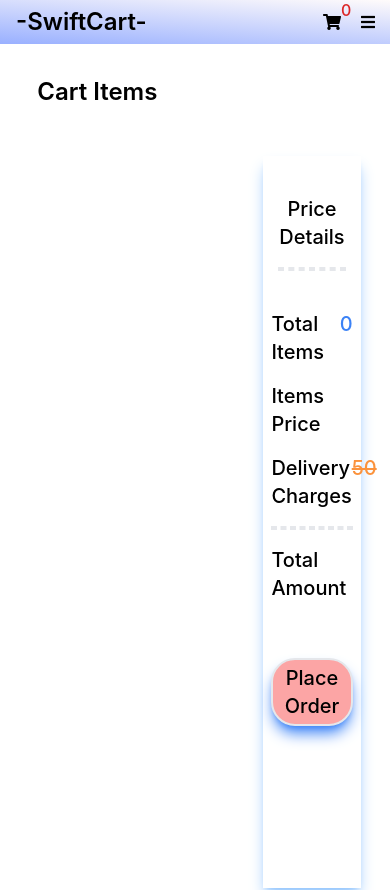
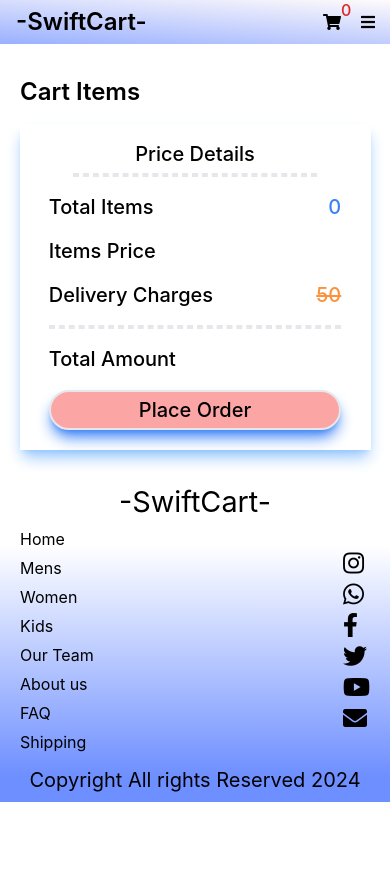
Before and after one commit to HuSTLeR1709/swiftcart, a React (Create React App) app: page /cart in a window 390 px wide. Shown: the top 890 px of the page. After the commit the page ends 844 px from the top, so only its background shows below. Built offline with nearby package versions, Linux system fonts and the light colour scheme.

Commit message:
cart done for mobiles

```diff
--- a/src/components/Cart.css
+++ b/src/components/Cart.css
@@ -6,6 +6,33 @@
 
 }
 
+@media (max-width:480px) {
+        .wrapper{
+                height: 50%;
+        }
+        .cart-wrapper{
+                flex-direction: column;
+        }
+        .cart-container{
+                width: 100%;
+        }
+        .itemtotal{
+                width: 90%;
+                margin-top: 4px;
+                margin-bottom: 20px;
+                margin-left: 5%;
+        }
+        .itemholder{
+                height: 50%;
+        }
+        .itemtotalwrapper{
+                gap: 5px;
+        }
+        .orderbtn{
+                margin-bottom: 20px;
+                margin-top: 1px;
+        }
+}
 /* .itemholder::-webkit-scrollbar-thumb {
     background-color: transparent;
   } */
--- a/src/components/Cart.js
+++ b/src/components/Cart.js
@@ -11,7 +11,7 @@ const Cart = () => {
     <>
     <div className='wrapper w-full h-screen'>
       <div className='cart-wrapper w-full h-full flex justify-center gap-3'>
-        <div className='w-3/5 h-full mt-8'>
+        <div className='cart-container w-3/5 h-full mt-8'>
         <div className='carthead text-2xl ml-5 font-semibold'> Cart Items</div>
         <div className='itemholder overflow-y-scroll h-5/6 w-full'>
         <Cartitems/>
@@ -25,7 +25,7 @@ const Cart = () => {
         </div>
 
         <div className='itemtotal w-1/4 h-auto mt-28 flex flex-col  items-center shadow-blue-300 gap-4 shadow-lg'>
-            <div className=' h-1/6 w-5/6  flex flex-col items-center justify-center mt-4 gap-4 '>
+            <div className='itemtotalwrapper h-1/6 w-5/6  flex flex-col items-center justify-center mt-4 gap-4 '>
                 <p className='text-xl font-medium text-center'> Price Details </p>
                 <div className='w-5/6 border-2 border-dashed'></div>
 
@@ -53,7 +53,7 @@ const Cart = () => {
 
                 </div>
 
-                <button className='w-5/6 border-2 p-1 text-xl font-medium rounded-3xl mt-10 bg-red-300 shadow-lg shadow-blue-500 hover:bg-blue-300'> Place Order </button>
+                <button className='orderbtn w-5/6 border-2 p-1 text-xl font-medium rounded-3xl mt-10 bg-red-300 shadow-lg shadow-blue-500 hover:bg-blue-300'> Place Order </button>
 
             </div>
             <div>
--- a/src/components/Cartitems.js
+++ b/src/components/Cartitems.js
@@ -25,16 +25,16 @@ const Cartitems = () => {
             {
                 return  <div className='cart-items w-full h-auto shadow-lg shadow-blue-100 mt-4 flex flex-row'>
 
-                    <div className='itemimg w-44 h-auto overflow-hidden object-contain'><img src={e.image} className='object-scale-down w-5/6 h-full' alt='img'>
+                    <div className='cartitemimg w-44 h-auto overflow-hidden object-contain'><img src={e.image} className='object-scale-down w-5/6 h-full' alt='img'>
                  </img>
                  </div>
-                <div className='itemdesc flex flex-col gap-1'><p className='text-lg font-semibold'>{e.name}</p>
-                <p className='font-semibold'>Size: M</p>
-                <div className='flex'><p className='font-semibold'>Qantity: </p><button className='mx-2 text-xl font-semibold' onClick={()=>{handleRemoveFromCart(e.id)}}><FontAwesomeIcon icon={faMinus} /></button><p className='text-orange-600 text-xl'>{cartitems[e.id]}</p><button className='mx-2  font-semibold' onClick={()=>{addtocart(e.id)}}><FontAwesomeIcon icon={faPlus} /></button>
+                <div className='cartitemdesc flex flex-col gap-1'><p className='cartitemdescname text-lg font-semibold'>{e.name}</p>
+                <p className='sizetxt font-semibold'>Size: M</p>
+                <div className='flex'><p className='quantitytxt font-semibold'>Qantity: </p><button className='quantitytxt mx-2 text-xl font-semibold' onClick={()=>{handleRemoveFromCart(e.id)}}><FontAwesomeIcon icon={faMinus} /></button><p className='quantitytxt text-orange-600 text-xl'>{cartitems[e.id]}</p><button className='quantitytxt mx-2  font-semibold' onClick={()=>{addtocart(e.id)}}><FontAwesomeIcon icon={faPlus} /></button>
                 </div>
 
-                <p className='price font-medium text-red-500 line-through'>{e.old_price}</p> <span className='font-medium text-blue-600'>{e.new_price}</span>
-                <p className='text-orange-500 font-semibold'>Total Price : <span className='text-blue-500'>{e.new_price*cartitems[e.id]}</span>  </p>
+                <p className='quantitytxt font-medium text-red-500 line-through'>{e.old_price}</p> <span className='quantitytxt font-medium text-blue-600'>{e.new_price}</span>
+                <p className='quantitytxt text-orange-500 font-semibold'>Total Price : <span className='text-blue-500'>{e.new_price*cartitems[e.id]}</span>  </p>
                 <button className='removebtn rounded-lg font-semibold text-red-600 p-1 hover:text-red-600' onClick={()=>{handleRemoveFromCart(e.id)}}>Remove <i class="far fa-trash-alt"></i></button>
                 </div>
                 </div>
--- a/src/components/Footer.js
+++ b/src/components/Footer.js
@@ -32,11 +32,14 @@ const Footer = () => {
         <div className='links flex flex-row justify-between items-center mt-10 mx-5 py-5'>
             <div className='tags flex text-xl gap-8 '>
                 <p className='hover:text-orange-600'><Link to='/'>Home</Link></p>
+                <p className='hover:text-orange-600'><Link to='/mens'>Mens</Link></p>
+                <p className='hover:text-orange-600'><Link to='/womens'>Women</Link></p>
+                <p className='hover:text-orange-600'><Link to='/kids'>Kids</Link></p>
+                <p className='hover:text-orange-600'><Link to='/ourteam'>Our Team</Link></p>
                 <p className='hover:text-orange-600'><Link to='/about' onClick={window.scrollTo(0,0)}>About us</Link></p>
-                <p className='hover:text-orange-600'><Link to='/ourteam'>Our Team</Link></p>
                 <p className='hover:text-orange-600' onClick={()=>{handlepages()}}>FAQ</p>
-                <p className='hover:text-orange-600' onClick={()=>{handlepages()}}>Terms of use</p>
-                <p className='hover:text-orange-600' onClick={()=>{handlepages()}}>Payments</p>
+                {/* <p className='hover:text-orange-600' onClick={()=>{handlepages()}}>Terms of use</p>
+                <p className='hover:text-orange-600' onClick={()=>{handlepages()}}>Payments</p> */}
                 <p className='hover:text-orange-600' onClick={()=>{handlepages()}}>Shipping</p>
             </div>
             <div className='icon text-3xl flex gap-8'>
--- a/src/components/KidSection.js
+++ b/src/components/KidSection.js
@@ -1,5 +1,6 @@
 import React, { useContext } from 'react'
 import Items from './Items'
+import './kidssection.css'
 import { ShopContext } from './context/ShopContext'
 const KidSection = (props) => {
   const {all_product}= useContext(ShopContext);
@@ -7,7 +8,7 @@ const KidSection = (props) => {
     <>
         <div className=' w-full h-auto'>
         <div className='flex w-full justify-center flex-col items-center gap-3'>
-            <h1 className='text-5xl font-sm mt-8 text-blue-700'> Welcome to Kids Section </h1>
+            <h1 className='kidshead text-5xl font-sm mt-8 text-blue-700'> Welcome to Kids Section </h1>
             <div className='w-1/4 border-2'></div>
         </div>
         <div className='car-container w-full h-auto flex flex-wrap justify-center items-center gap-20 mt-10'>
--- a/src/components/cartitems.css
+++ b/src/components/cartitems.css
@@ -2,3 +2,35 @@
     background: #ff1d1dc6;
     color: black;
 }
+
+@media (max-width:480px) {
+
+    .cartitemimg{
+        height: 100px;
+        width: 100px;
+    }
+    .cartitemdescname{
+        font-size: 0.75em;
+        line-height: 1.5em;
+
+    }
+    .cartitemdesc{
+        gap: 1px;
+    }
+    .sizetxt{
+        font-size: 0.75em;
+        line-height: 1.2em;
+    }
+    .quantitytxt{
+        font-size: 0.75em;
+        line-height: 1.2em;
+    }
+    .removebtn{
+        font-size: 0.75em;
+        line-height: 1.2em;
+        padding: 1px;
+    }
+    .cart-items{
+        height: 50%;
+    }
+}
--- /dev/null
+++ b/src/components/kidssection.css
@@ -0,0 +1,7 @@
+@media (max-width:480px) {
+    .kidshead{
+        margin-top: 15px;
+        font-size: 2.1em;
+        text-align: center;
+    }
+}
```
